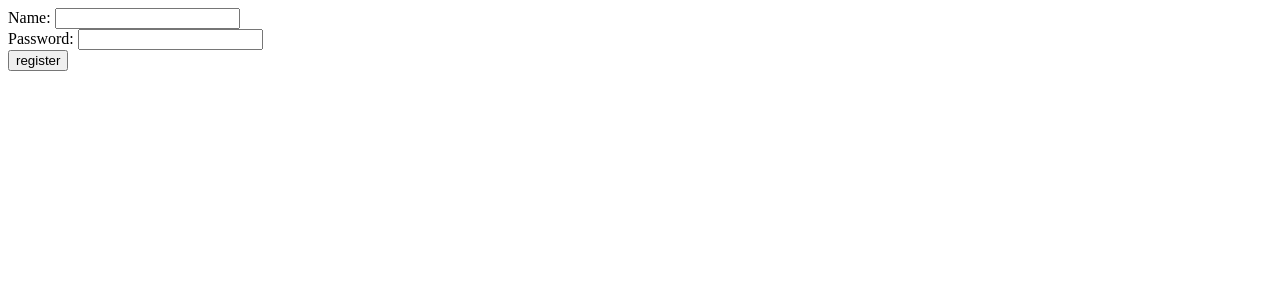
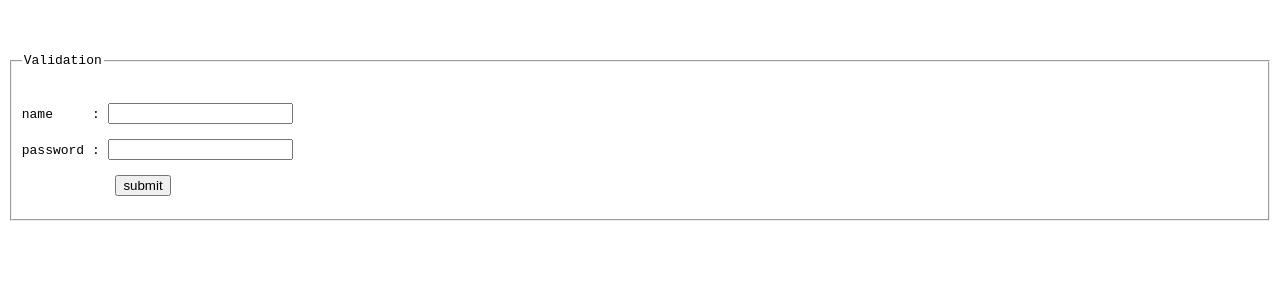
Before and after one commit to mohammed-adnan-shakeel/Validation-JS, a plain HTML site: page Index.html in a window 1280 px wide. Drawn offline with Linux system fonts and the light colour scheme.

Commit message:
Update Index.html

```diff
--- a/Index.html
+++ b/Index.html
@@ -1,27 +1,28 @@
 <html>
-<body>
     <script>
-function validateform(){
+        function loginform(){
             var name=document.myform.name.value;
             var password=document.myform.password.value;
-if (name==null || name=="")
-{
- alert("Name can't be blank");
+            if (name=="" || name==null){
+                alert("nam ecant be blank")
                 return false;
             }
-else if(password.length<6)
-{
- alert("Password must be at least 6 characters long.");
+            else if(password.length<6){
+                alert("enter 6 digit password")
                 return false;
             }
         }
     </script>
     <body>
-<form name="myform" method="post" action="valid.html" onsubmit="return
-validateform()" >
-Name: <input type="text" name="name"><br/>
-Password: <input type="password" name="password"><br/>
-<input type="submit" value="register">
+        <pre>
+        <form name="myform" action="valid.html" onsubmit="return loginform()">
+            <fieldset>
+                <legend>Validation</legend>
+name     : <input type ="text" name="name"><br>
+password : <input type="password" name="password"><br>
+            <input type="submit" value="submit">
+            </fieldset>
         </form>
+        </pre>
     </body>
 </html>
```
Lines whose indentation alone changed are shown as unchanged.
